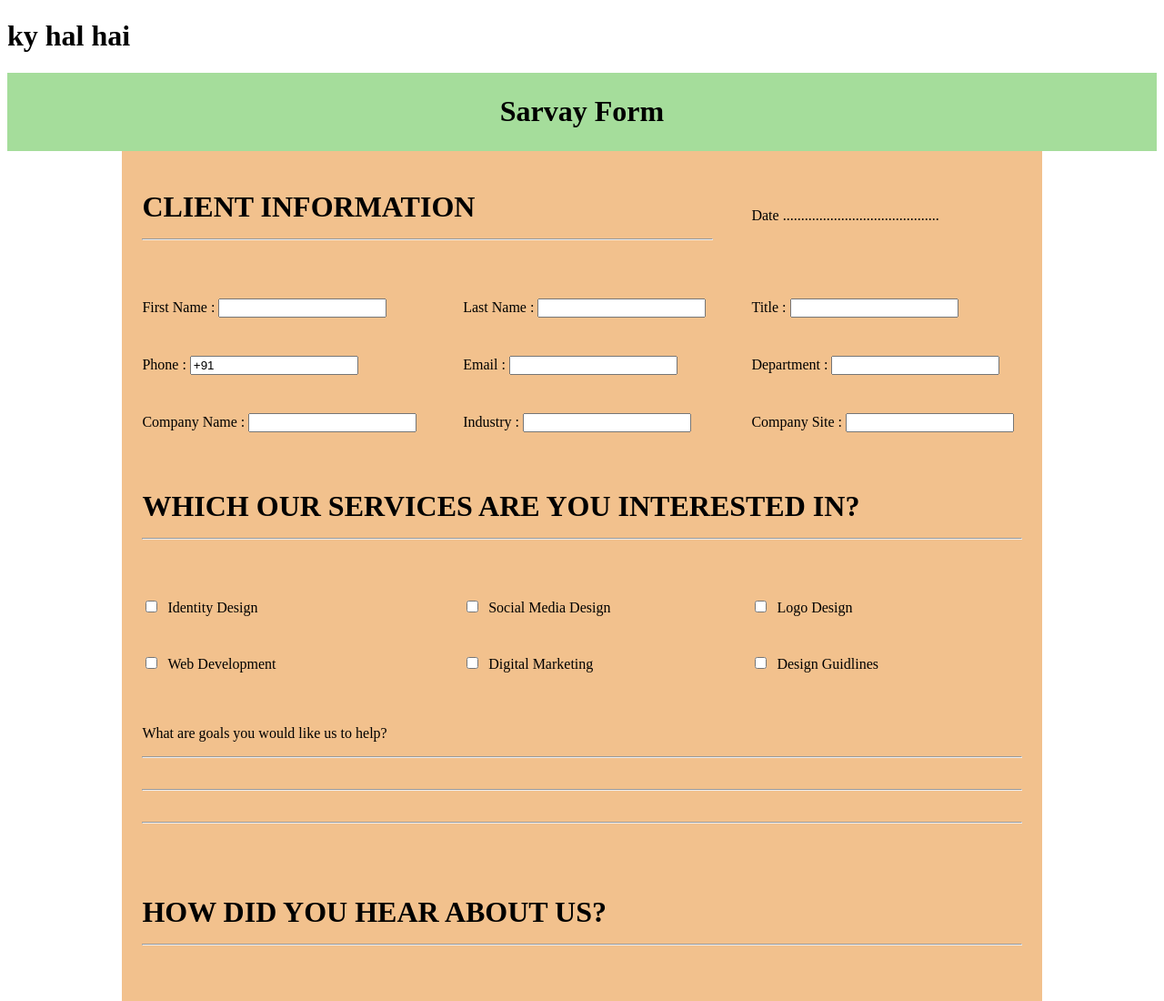
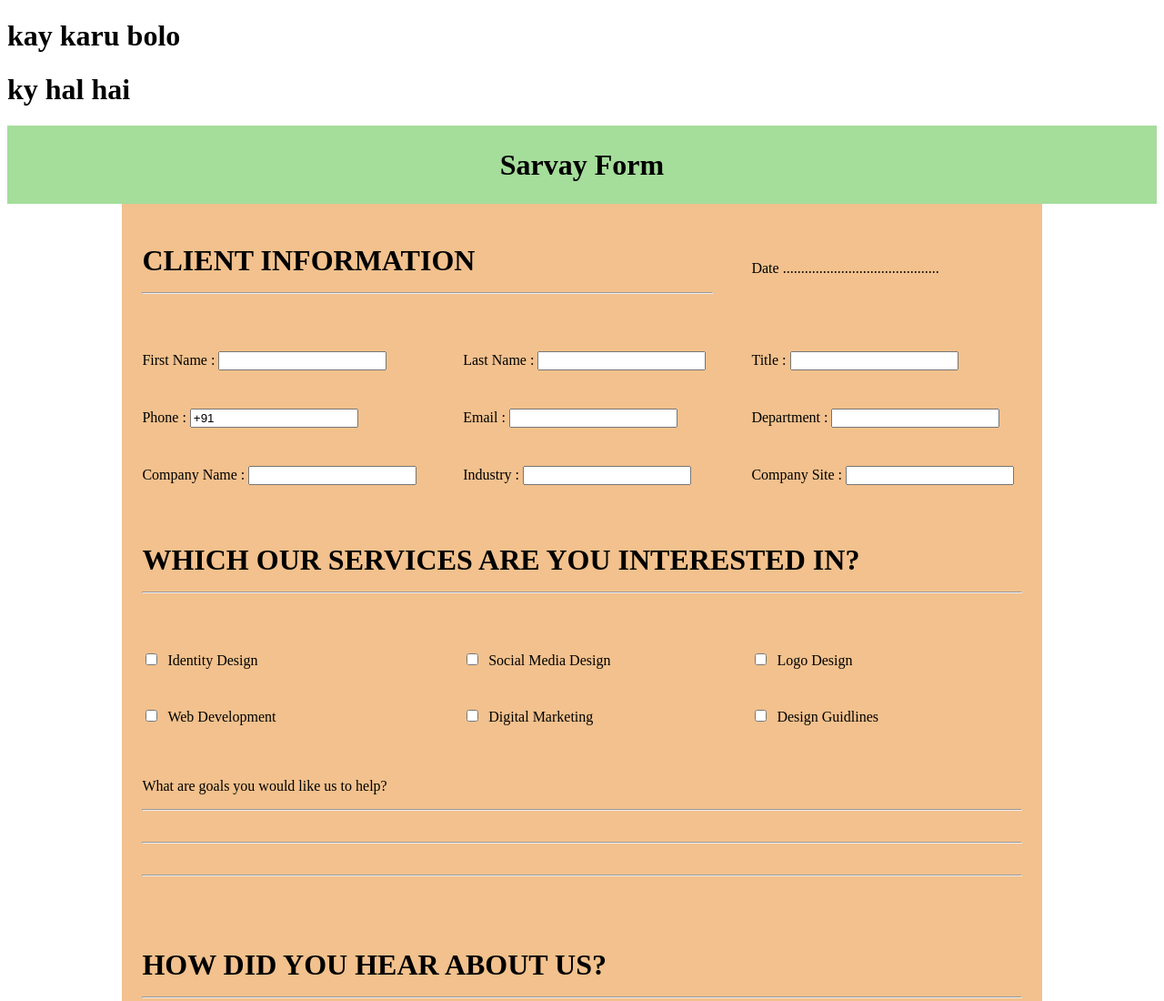
Before and after one commit to shaninishad1999/Sarvay-Form, a plain HTML site: page index.html in a window 1280 px wide. Shown: the top 1100 px of the page at 91% size. Drawn offline with Linux system fonts and the light colour scheme.

Commit message:
Update index.html
ritik .hyml

```diff
--- a/index.html
+++ b/index.html
@@ -6,6 +6,7 @@
     <title>Document</title>
 </head>
 <body>
+    <h1>kay karu bolo</h1>
     <h1>ky hal hai</h1>
 
     <table bgcolor="A5DD9B" width="100%" >
```
